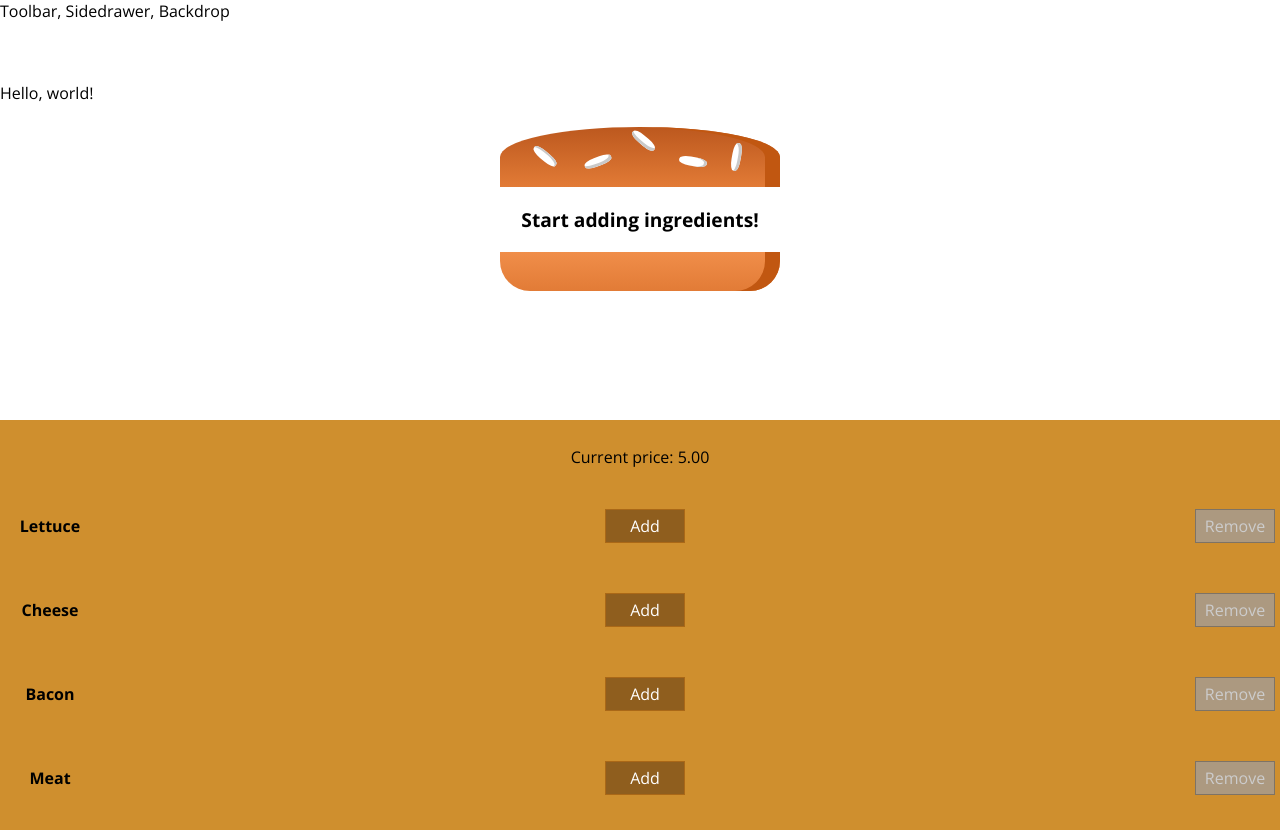
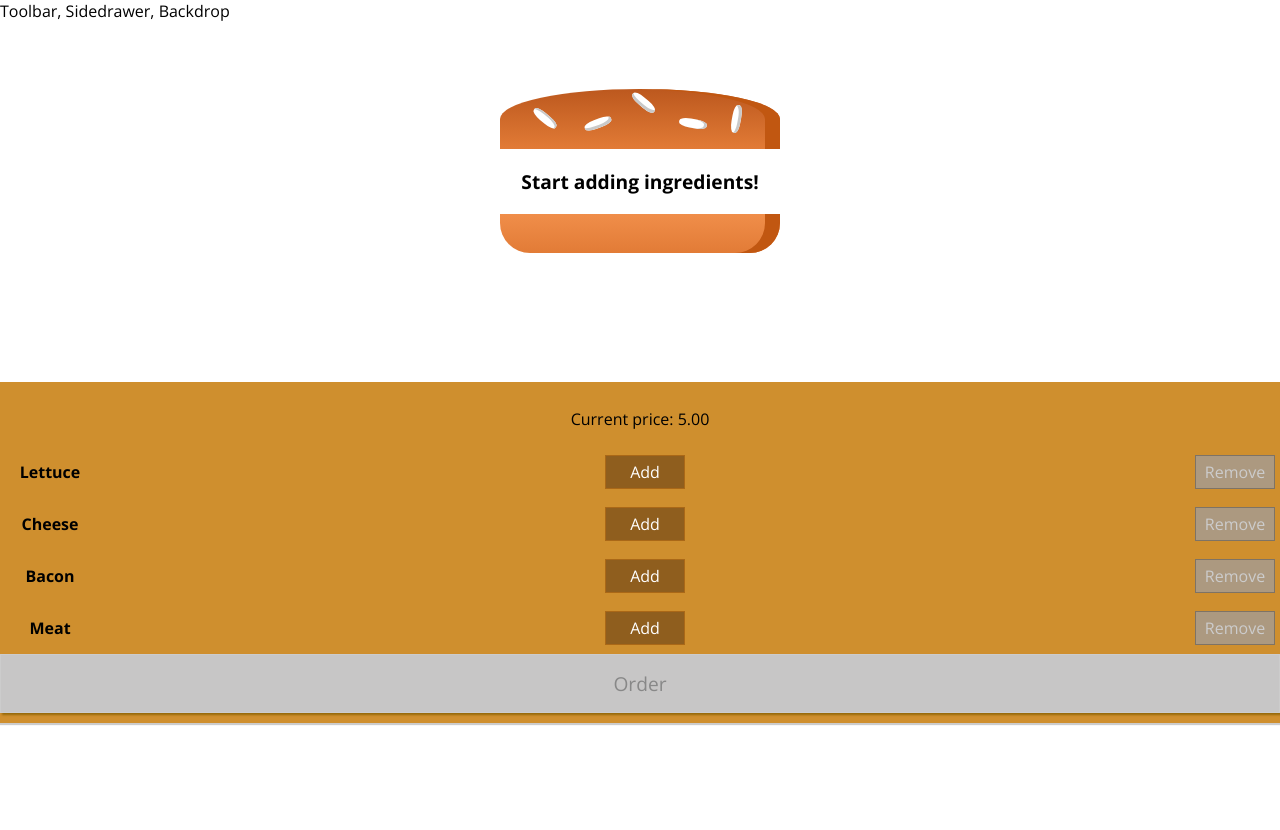
Before and after one commit to meganjacobs97/burger-builder, a React (Create React App) app: page / in a window 1280 px wide. After the commit the page ends 800 px from the top, so only its background shows below. Built offline with nearby package versions, Linux system fonts and the light colour scheme.

Commit message:
order button, summary added

```diff
--- a/src/App.js
+++ b/src/App.js
@@ -7,7 +7,6 @@
   return (
     <div >
       <Layout>
-        <p>Hello, world!</p>
       </Layout>
       <BurgerBuilder />
     </div>
--- a/src/components/Burger/BuildControls/BuildControl/BuildControl.js
+++ b/src/components/Burger/BuildControls/BuildControl/BuildControl.js
@@ -3,7 +3,7 @@
 
 const BuildControl = props => {
     return <div className={classes.BuildControl}>
-        <div className={classes.Label}><p>{props.label}</p></div>
+        <div className={classes.Label}>{props.label}</div>
         <button className={classes.More} onClick={props.added}>Add</button>
         <button className={classes.Less} onClick={props.removed} disabled={props.disabled}>Remove</button>
     </div >
--- a/src/components/Burger/BuildControls/BuildControls.js
+++ b/src/components/Burger/BuildControls/BuildControls.js
@@ -21,6 +21,13 @@
                 disabled={props.disabled[control.type]}
             />
         })}
+        <button
+            className={classes.OrderButton}
+            disabled={!props.purchaseable}
+            onClick={props.ordered}
+        >
+            Order
+        </button>
     </div>
 )
 
--- a/src/components/Burger/BuildControls/BuildControls.module.css
+++ b/src/components/Burger/BuildControls/BuildControls.module.css
@@ -8,3 +8,45 @@
     margin: auto;
     padding: 10px 0;
 }
+
+
+.OrderButton {
+    background-color: #DAD735;
+    outline: none;
+    cursor: pointer;
+    border: 1px solid #966909;
+    color: #966909;
+    font-family: inherit;
+    font-size: 1.2em;
+    padding: 15px 30px;
+    box-shadow: 2px 2px 2px #966909;
+}
+
+.OrderButton:hover, .OrderButton:active {
+    background-color: #A0DB41;
+    border: 1px solid #966909;
+    color: #966909;
+}
+
+.OrderButton:disabled {
+    background-color: #C7C6C6;
+    cursor: not-allowed;
+    border: 1px solid #ccc;
+    color: #888888;
+}
+
+.OrderButton:not(:disabled) {
+    animation: enable 0.3s linear;
+}
+
+@keyframes enable {
+    0% {
+        transform: scale(1);
+    }
+    60% {
+        transform: scale(1.1);
+    }
+    100% {
+        transform: scale(1);
+    }
+}
--- /dev/null
+++ b/src/components/Burger/OrderSummary/OrderSummary.js
@@ -0,0 +1,25 @@
+import React from "react";
+
+import Wrapper from "../../../hoc/Wrapper"
+
+const OrderSummary = props => {
+    const ingredientSummary = Object.keys(props.ingredients)
+        .map(igKey => {
+            return <li key={igKey}>
+                <span style={{ textTransform: "capitalize" }}>
+                    {igKey}
+                </span>:
+                    {props.ingredients[igKey]}
+            </li>
+        })
+    return <Wrapper>
+        <h3>Your order</h3>
+        <p>Ingredients:</p>
+        <ul>
+            {ingredientSummary}
+        </ul>
+        <p>Continue to checkout?</p>
+    </Wrapper>
+}
+
+export default OrderSummary;
--- /dev/null
+++ b/src/components/UI/Backdrop/Backdrop.js
@@ -0,0 +1,8 @@
+import React from "react";
+import classes from "./Backdrop.module.css";
+
+const Backdrop = props => {
+    return props.show ? <div className={classes.Backdrop} onClick={props.clicked}></div> : null;
+}
+
+export default Backdrop;
--- /dev/null
+++ b/src/components/UI/Backdrop/Backdrop.module.css
@@ -0,0 +1,9 @@
+.Backdrop {
+    width: 100%;
+    height: 100%;
+    position: fixed;
+    z-index: 100;
+    left: 0;
+    top: 0;
+    background-color: rgba(0,0,0,.5)
+}
--- /dev/null
+++ b/src/components/UI/Modal/Modal.js
@@ -0,0 +1,24 @@
+import React from "react";
+import classes from "./Modal.module.css"
+import Wrapper from "../../../hoc/Wrapper"
+import Backdrop from "../Backdrop/Backdrop"
+
+const Modal = props => {
+    return <Wrapper>
+        <Backdrop show={props.show} clicked={props.modalClosed} />
+        <div
+            className={classes.Modal}
+            style={
+                // vh = viewport height
+                {
+                    transform: props.show ? "translateY(0)" : "translateY(-100vh)",
+                    opacity: props.show ? "1" : "0"
+                }
+            }
+        >
+            {props.children}
+        </div>
+    </Wrapper>
+}
+
+export default Modal;
--- /dev/null
+++ b/src/components/UI/Modal/Modal.module.css
@@ -0,0 +1,20 @@
+.Modal {
+    position: fixed;
+    z-index: 500;
+    background-color: white;
+    width: 70%;
+    border: 1px solid #ccc;
+    box-shadow: 1px 1px 1px black;
+    padding: 16px;
+    left: 15%;
+    top: 30%;
+    box-sizing: border-box;
+    transition: all 0.3s ease-out;
+}
+
+@media (min-width: 600px) {
+    .Modal {
+        width: 500px;
+        left: calc(50% - 250px);
+    }
+}
--- a/src/components/stateful/BurgerBuilder/BurgerBuilder.js
+++ b/src/components/stateful/BurgerBuilder/BurgerBuilder.js
@@ -2,6 +2,8 @@
 import Wrapper from "../../../hoc/Wrapper"
 import Burger from "../../Burger/Burger"
 import BuildControls from "../../Burger/BuildControls/BuildControls"
+import Modal from "../../UI/Modal/Modal";
+import OrderSummary from "../../Burger/OrderSummary/OrderSummary"
 
 const ingredientPrices = {
     lettuce: .25,
@@ -18,7 +20,26 @@
             cheese: 0,
             bacon: 0
         },
-        totalPrice: 5
+        totalPrice: 5,
+        purchaseable: false,
+        purchasing: false
+    }
+
+    purchasingHandler = () => {
+        this.setState({ purchasing: true })
+    }
+
+    purchaseCancelHandler = () => {
+        this.setState({ purchasing: false })
+    }
+    updatePurchaseState = (ingredients) => {
+        const sum = Object.keys(ingredients).map(key => {
+            return ingredients[key];
+        }).reduce((sum, el) => {
+            return sum + el;
+        }, 0)
+
+        this.setState({ purchaseable: sum > 0 })
     }
 
     addIngredientHandler = (type) => {
@@ -37,6 +58,8 @@
         const newPrice = oldPrice + priceAddition;
 
         this.setState({ totalPrice: newPrice });
+
+        this.updatePurchaseState(newIngredients);
     }
 
     removeIngredientHandler = (type) => {
@@ -60,6 +83,8 @@
         const newPrice = oldPrice - priceDeduction;
 
         this.setState({ totalPrice: newPrice });
+
+        this.updatePurchaseState(newIngredients);
     }
 
     render() {
@@ -68,12 +93,17 @@
             disabledInfo[key] = disabledInfo[key] <= 0;
         }
         return <Wrapper>
+            <Modal show={this.state.purchasing} modalClosed={this.purchaseCancelHandler}>
+                <OrderSummary ingredients={this.state.ingredients} />
+            </Modal>
             <Burger ingredients={this.state.ingredients} />
             <BuildControls
                 price={this.state.totalPrice}
                 ingredientAddedHandler={this.addIngredientHandler}
                 ingredientRemovedHandler={this.removeIngredientHandler}
-                disabled={disabledInfo} />
+                disabled={disabledInfo}
+                purchaseable={this.state.purchaseable}
+                ordered={this.purchasingHandler} />
         </Wrapper>
     }
 }
```
